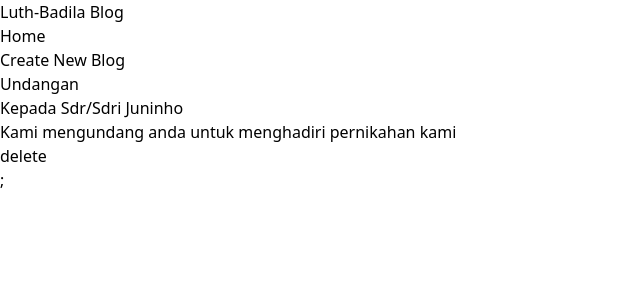
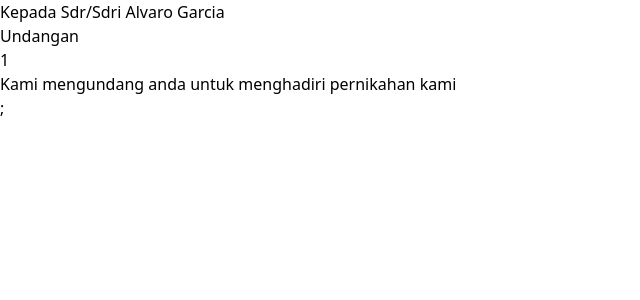
Before and after one commit to Luth-Badila/Learn-react, a React (Vite) app: page /blogs/1 in a window 1280 px wide. Shown: the top 300 px of the page, without its empty margins (0-640 px from the left). Built offline with nearby package versions, Linux system fonts and the light colour scheme; data requests are answered from the project's data file.

Commit message:
change data, navbarroute in home

```diff
--- a/data/db.json
+++ b/data/db.json
@@ -4,7 +4,7 @@
       "title": "Undangan",
       "body": "Kami mengundang anda untuk menghadiri pernikahan kami",
       "author": "Juninho",
-      "id": 1
+      "id": "Rico"
     },
     {
       "title": "Undangan",
@@ -16,13 +16,25 @@
       "title": "Undangan",
       "body": "Kami mengundang anda untuk menghadiri pernikahan kami",
       "author": "Raul Meireles",
-      "id": 1
+      "id": 2
     },
     {
       "title": "Undangan",
       "body": "Kami mengundang anda untuk menghadiri pernikahan kami",
       "author": "Cristiano Ronaldo",
-      "id": 1
+      "id": 3
+    },
+    {
+      "title": "How to upload website in vercel",
+      "body": "I've tried to upload the website to Vercel",
+      "author": "Bejita",
+      "id": 4
+    },
+    {
+      "title": "You",
+      "body": "Clear",
+      "author": "Bejita",
+      "id": "jNhGGen"
     }
   ]
 }
--- a/src/App.jsx
+++ b/src/App.jsx
@@ -9,10 +9,9 @@ function App() {
   return (
     <Router>
       <div>
-        <Navbar />
-        <div>
         <Switch>
           <Route exact path="/">
+            <Navbar />
             <Home />
           </Route>
           <Route path="/create">
@@ -26,7 +25,6 @@ function App() {
           </Route>
         </Switch>
       </div>
-      </div>
     </Router>
   );
 }
--- a/src/BlogDetails.jsx
+++ b/src/BlogDetails.jsx
@@ -7,14 +7,6 @@ const BlogDetails = () => {
   const { data: blog, isLoading, error } = useFetch("http://localhost:7000/blogs/" + id);
   const history = useHistory();
 
-  const handleClick = () => {
-    fetch(`http://localhost:7000/blogs/${blog.id}`, {
-      method: "DELETE",
-    }).then(() => {
-      history.push("/");
-    });
-  };
-
   return (
     <>
       <h1 className="flex flex-col p-8 mt-3 gap-8 text-3xl">
@@ -22,12 +14,10 @@ const BlogDetails = () => {
         {error && <div className="flex justify-center items-center h-[80vh]">{error}</div>}
         {blog && (
           <article className="flex flex-col justify-center items-center h-[80vh]">
+            <h1>Kepada Sdr/Sdri {blog.author}</h1>
             <h2>{blog.title}</h2>
-            <p>Kepada Sdr/Sdri {blog.author}</p>
+            <p>{blog.id}</p>
             <div>{blog.body}</div>
-            <button className="bg-blue-700 text-white rounded-md cursor-pointer w-[100px] p-3" onClick={handleClick}>
-              delete
-            </button>
           </article>
         )}
       </h1>
--- a/src/Create.jsx
+++ b/src/Create.jsx
@@ -5,6 +5,7 @@ const Create = () => {
   const [title, setTitle] = useState("");
   const [body, setBody] = useState("");
   const [author, setAuthor] = useState("Goku");
+  const [id, setId] = useState("");
   const [isLoading, setIsLoading] = useState(false);
   const history = useHistory();
 
@@ -41,6 +42,8 @@ const Create = () => {
             <option value="Goku">Goku</option>
             <option value="Bejita">Bejita</option>
           </select>
+          <label className="text-[20px]">Nama penerima</label>
+          <input type="text" value={id} onChange={(e) => setId(e.target.value)} required className="h-[50px] border border-black p-2" />
           {!isLoading && <button className="bg-blue-700 text-white rounded-md cursor-pointer w-[100px] p-3">Add Blog</button>}
           {isLoading && (
             <button disabled className="bg-blue-700 text-white rounded-md cursor-pointer w-[100px] p-3">
```
Lines whose indentation alone changed are shown as unchanged.
